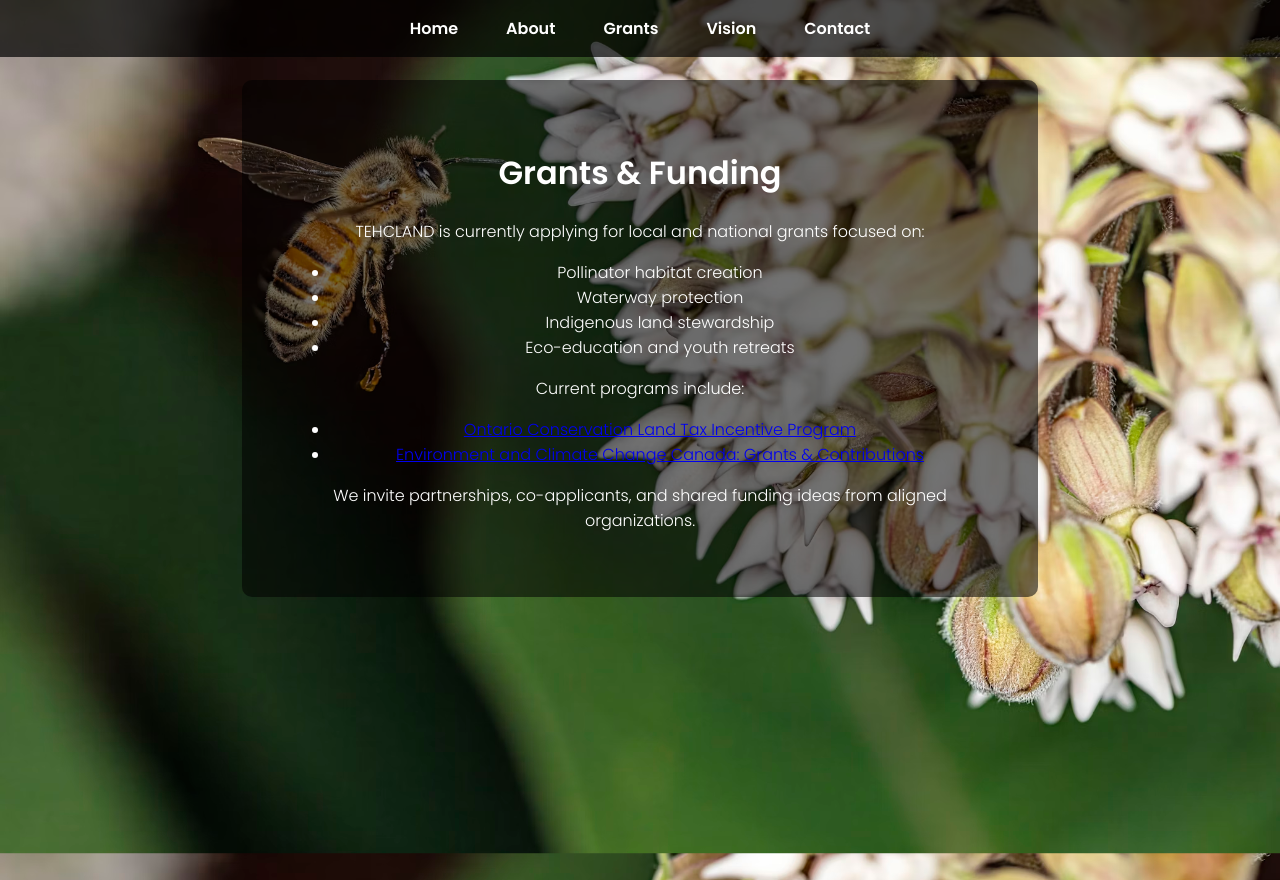
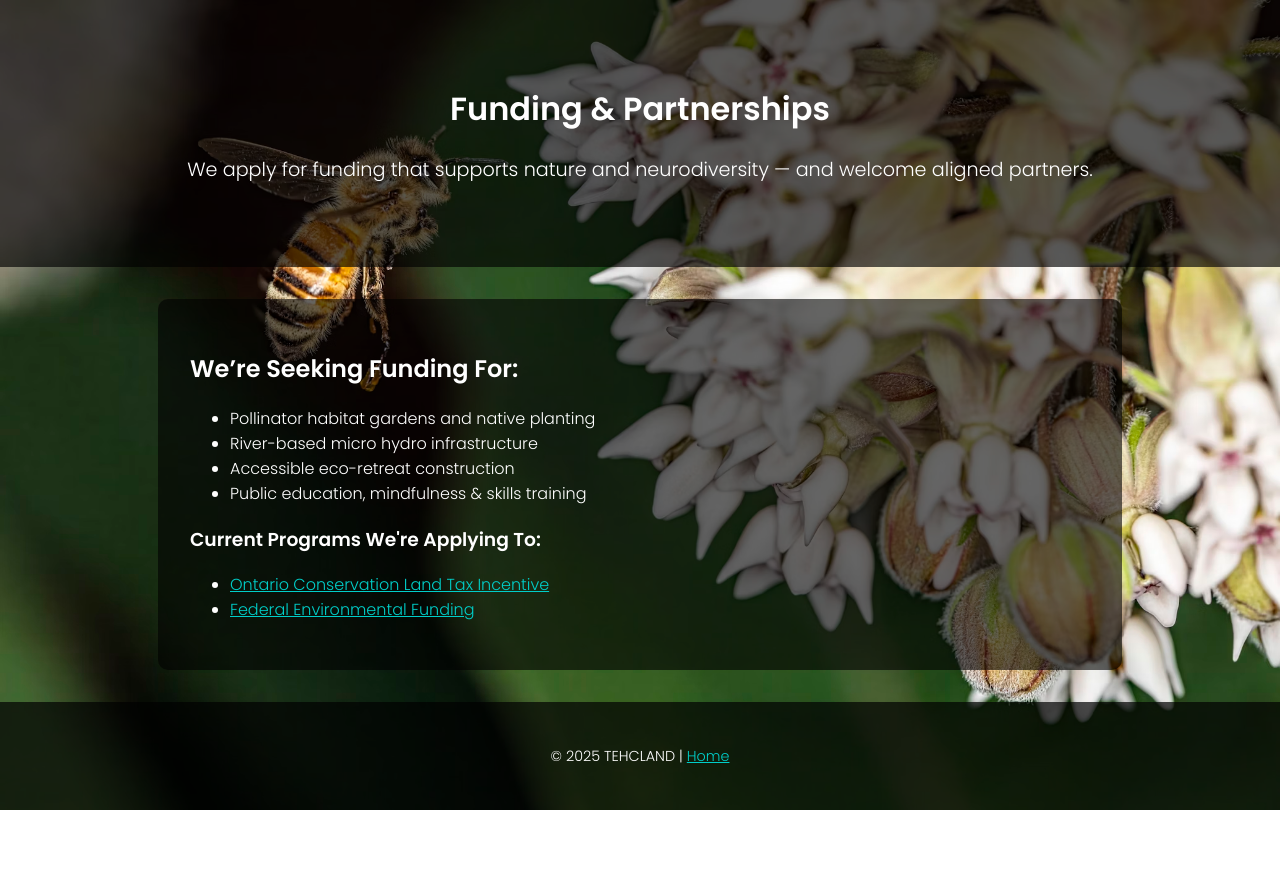
Before and after one commit to Tehcland/tehcland.github.io, a plain HTML site: page grants.html in a window 1280 px wide. After the commit the page ends 810 px from the top, so only its background shows below. Drawn offline with Linux system fonts and the light colour scheme.

Commit message:
Add files via upload

```diff
--- a/grants.html
+++ b/grants.html
@@ -3,7 +3,7 @@
 <head>
   <meta charset="UTF-8" />
   <meta name="viewport" content="width=device-width, initial-scale=1.0" />
-  <title>Funding & Grant Strategy</title>
+  <title>Grants & Funding</title>
   <link href="https://fonts.googleapis.com/css2?family=Poppins:wght@300;600&display=swap" rel="stylesheet">
   <style>
     body {
@@ -18,92 +18,98 @@ body {
   background-position: center center;
   background-attachment: fixed;
   color: white;
-  height: 100vh;
+}
+.hero {
+  background-color: rgba(0,0,0,0.65);
+  padding: 4em 2em;
   text-align: center;
-  padding-top: 80px;
 }
-.navbar {
-  position: fixed;
-  top: 0;
-  left: 0;
-  width: 100%;
-  background-color: rgba(0, 0, 0, 0.7);
+.subtitle {
+  font-size: 1.2em;
+  margin-top: 0.5em;
+}
+.button {
+  display: inline-block;
+  margin-top: 1em;
+  padding: 0.8em 1.5em;
+  background-color: #00b894;
+  color: white;
+  font-weight: bold;
+  border: none;
+  border-radius: 8px;
+  text-decoration: none;
+}
+.highlight {
+  background-color: rgba(0,0,0,0.6);
+  padding: 2em;
+  margin: 2em auto;
+  max-width: 900px;
+  border-radius: 10px;
+}
+.gallery {
   display: flex;
+  flex-wrap: wrap;
   justify-content: center;
-  padding: 1em 0;
-  z-index: 1000;
+  gap: 1em;
+  padding: 1em;
 }
-.navbar a {
-  color: white;
-  text-decoration: none;
-  margin: 0 1.5em;
-  font-weight: bold;
-  font-size: 1em;
-}
-.navbar a:hover {
-  text-decoration: underline;
-}
-.overlay {
-  background-color: rgba(0, 0, 0, 0.55);
-  padding: 3em;
-  margin: auto;
+.gallery img {
+  width: 250px;
+  height: auto;
   border-radius: 10px;
-  max-width: 700px;
 }
 form {
   display: flex;
   flex-direction: column;
-  margin-top: 1em;
+  gap: 1em;
 }
 input, textarea {
-  margin: 0.5em 0;
+  padding: 1em;
+  font-size: 1em;
+  border-radius: 8px;
+  border: none;
+}
+button {
+  background-color: #0984e3;
+  color: white;
+  font-weight: bold;
   padding: 1em;
   border: none;
-  border-radius: 6px;
-  font-size: 1em;
+  border-radius: 8px;
 }
-button {
-  padding: 1em;
-  background-color: #2f8048;
-  border: none;
-  color: white;
-  font-weight: bold;
-  border-radius: 6px;
-  cursor: pointer;
+footer {
+  text-align: center;
+  padding: 2em;
+  background-color: rgba(0,0,0,0.7);
+  font-size: 0.9em;
 }
-button:hover {
-  background-color: #256339;
+a {
+  color: #00cec9;
 }
 
   </style>
 </head>
 <body>
 
-<div class="navbar">
-  <a href="index.html">Home</a>
-  <a href="about.html">About</a>
-  <a href="grants.html">Grants</a>
-  <a href="vision.html">Vision</a>
-  <a href="contact.html">Contact</a>
-</div>
-
-
-      <div class="overlay">
-        <h1>Grants & Funding</h1>
-        <p>TEHCLAND is currently applying for local and national grants focused on:</p>
-        <ul>
-          <li>Pollinator habitat creation</li>
-          <li>Waterway protection</li>
-          <li>Indigenous land stewardship</li>
-          <li>Eco-education and youth retreats</li>
-        </ul>
-        <p>Current programs include:</p>
-        <ul>
-          <li><a href="https://www.ontario.ca/page/conservation-land-tax-incentive-program" target="_blank">Ontario Conservation Land Tax Incentive Program</a></li>
-          <li><a href="https://www.canada.ca/en/environment-climate-change/services/environmental-funding.html" target="_blank">Environment and Climate Change Canada: Grants & Contributions</a></li>
-        </ul>
-        <p>We invite partnerships, co-applicants, and shared funding ideas from aligned organizations.</p>
-      </div>
+<header class="hero">
+  <h1>Funding & Partnerships</h1>
+  <p class="subtitle">We apply for funding that supports nature and neurodiversity — and welcome aligned partners.</p>
+</header>
+<section class="highlight">
+  <h2>We’re Seeking Funding For:</h2>
+  <ul>
+    <li>Pollinator habitat gardens and native planting</li>
+    <li>River-based micro hydro infrastructure</li>
+    <li>Accessible eco-retreat construction</li>
+    <li>Public education, mindfulness & skills training</li>
+  </ul>
+  <h3>Current Programs We're Applying To:</h3>
+  <ul>
+    <li><a href="https://www.ontario.ca/page/conservation-land-tax-incentive-program" target="_blank">Ontario Conservation Land Tax Incentive</a></li>
+    <li><a href="https://www.canada.ca/en/environment-climate-change/services/environmental-funding.html" target="_blank">Federal Environmental Funding</a></li>
+  </ul>
+</section>
+<footer><p>&copy; 2025 TEHCLAND | <a href="index.html">Home</a></p></footer>
 
 </body>
 </html>
```
Also changed, not shown: about.html (+66 -53 lines), contact.html (+65 -59 lines), index.html (+66 -53 lines), vision.html (+61 -54 lines).
